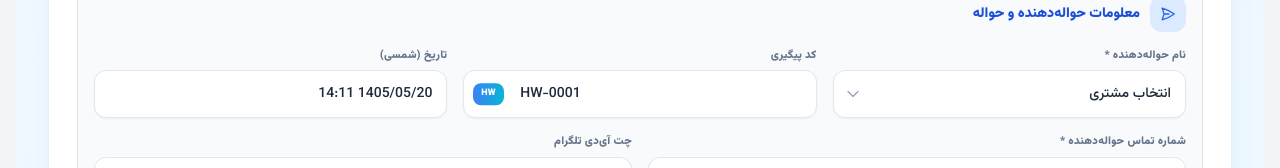
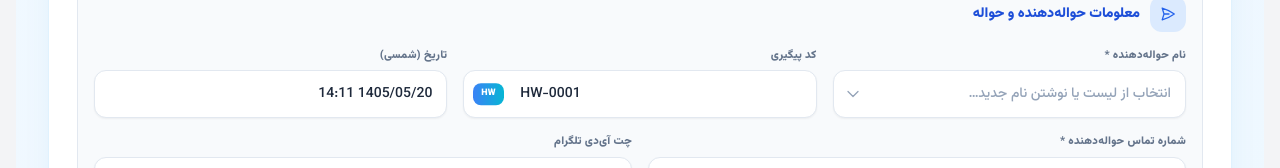
Before and after one commit to nasirahmadrahmati19-hue/exchange-admin, a Next.js app: page /dashboard/hawala in a window 1280 px wide. Shown: the part 572-740 px from the top of the page. Built offline with nearby package versions, Linux system fonts and the light colour scheme; sample sign-in values are in the browser's storage; a small style sheet from the web is missing.

Commit message:
Refactor comments and customer update logic
Removed comments indicating the functionality of tabs and streamlined customer updates during various operations.

```diff
--- a/app/dashboard/hawala/page.tsx
+++ b/app/dashboard/hawala/page.tsx
@@ -339,7 +339,6 @@ export default function HawalaPage() {
   const [hawalas, setHawalas] = useState<Hawala[]>([]);
   const [lastNames, setLastNames] = useState<LastNames>({ senderName: "", receiverName: "" });
 
-  // ✅ سه تب: new، current، history
   const [activeTab, setActiveTab] = useState<"new" | "current" | "history">("new");
   const [form, setForm] = useState<FormState>(emptyForm);
   const [errors, setErrors] = useState<FormErrors>({});
@@ -451,7 +450,6 @@ export default function HawalaPage() {
     return values.some(v => String(v ?? "").includes(raw));
   };
 
-  // ✅ تب حواله‌های جاری: فقط pending و sent
   const currentHawalas = useMemo(() => {
     try {
       let filtered = hawalas.filter(item => item.status === "pending" || item.status === "sent");
@@ -461,7 +459,6 @@ export default function HawalaPage() {
     } catch { return []; }
   }, [hawalas, nameSearch, amountSearch, sortOrder]);
 
-  // ✅ تب تاریخچه: فقط paid و cancelled
   const historyHawalas = useMemo(() => {
     try {
       let filtered = hawalas.filter(item => item.status === "paid" || item.status === "cancelled");
@@ -512,12 +509,7 @@ export default function HawalaPage() {
       const nowDate = new Date();
       const senderName = form.senderName.trim();
       const receiverName = form.receiverName.trim();
-      if (senderName && !customers.some(c => c.name === senderName)) {
-        setCustomers(prev => [...prev, { id: generateId(), name: senderName, phone: form.senderPhone, tazkira: "", address: "", note: "", telegram: form.senderTelegram, registeredAt: new Date().toISOString(), balances: { AFN: 0, USD: 0, EUR: 0, IRR: 0, PKR: 0 } }]);
-      }
-      if (receiverName && !customers.some(c => c.name === receiverName)) {
-        setCustomers(prev => [...prev, { id: generateId(), name: receiverName, phone: form.receiverPhone, tazkira: form.receiverTazkira, address: form.receiverAddress, note: "", telegram: "", registeredAt: new Date().toISOString(), balances: { AFN: 0, USD: 0, EUR: 0, IRR: 0, PKR: 0 } }]);
-      }
+
       let rateLabel = "";
       const txRate = rateMode === "same" ? 1 : rateValue;
       if (rateMode === "same") rateLabel = "بدون تبدیل";
@@ -536,14 +528,19 @@ export default function HawalaPage() {
         receiverName, receiverTazkira: form.receiverTazkira, receiverPhone: form.receiverPhone,
         receiverAddress: form.receiverAddress, status: "pending" as HawalaStatus
       };
+
+      // ✅ فقط اگر حواله‌دهنده در لیست مشتریان موجود باشد، موجودی به‌روز می‌شود
+      if (customers.some(c => c.name === senderName)) {
         setCustomers(prev => applyBalanceChanges(prev, getBalanceChangesForHawala(newHawala, "register")));
+      }
+
       setHawalas(prev => [newHawala, ...prev]);
       setLastNames({ senderName, receiverName });
       setForm(emptyForm);
       setErrors({});
       setPreviewOpen(false);
       setActiveTab("current");
-      showToast("حواله با موفقیت ثبت شد و موجودی حساب به‌روز شد.");
+      showToast("حواله با موفقیت ثبت شد.");
     } catch (err) {
       console.error("Register error:", err);
       showToast("خطا در ثبت حواله");
@@ -556,14 +553,12 @@ export default function HawalaPage() {
     setOpenMenuId(openMenuId === id ? null : id);
   };
 
-  // ✅ ارسال: pending → sent (در تب جاری می‌ماند)
   const markAsSent = (item: Hawala) => {
     setHawalas(prev => prev.map(h => h.id === item.id ? { ...h, status: "sent" as HawalaStatus } : h));
     setOpenMenuId(null);
     showToast("وضعیت حواله به ارسال‌شده تغییر کرد.");
   };
 
-  // ✅ تسویه: → paid (به تاریخچه منتقل می‌شود)
   const openSettlement = (item: Hawala) => {
     setSettleTarget(item);
     setPaidAmount(String(item.finalAmount));
@@ -578,7 +573,10 @@ export default function HawalaPage() {
     if (!Number.isFinite(amountPaid) || amountPaid <= 0) { showToast("مبلغ پرداخت‌شده معتبر نیست."); return; }
     try {
       const paidHawala = { ...settleTarget, status: "paid" as HawalaStatus };
+      // ✅ فقط اگر گیرنده در لیست مشتریان موجود باشد، موجودی به‌روز می‌شود
+      if (customers.some(c => c.name === settleTarget.receiverName)) {
         setCustomers(prev => applyBalanceChanges(prev, getBalanceChangesForHawala(paidHawala, "settle")));
+      }
       setHawalas(prev => prev.map(item => item.id === settleTarget.id ? { ...item, status: "paid" as HawalaStatus, paidAt: new Date().toISOString(), paidBy, paidAmount: amountPaid } : item));
       setSettleTarget(null);
       showToast("حواله تسویه شد و به تاریخچه منتقل شد.");
@@ -588,7 +586,6 @@ export default function HawalaPage() {
     }
   };
 
-  // ✅ ابطال: → cancelled (به تاریخچه منتقل می‌شود)
   const openCancel = (item: Hawala) => {
     setCancelTarget(item);
     setCancelReason("");
@@ -599,7 +596,9 @@ export default function HawalaPage() {
     if (!cancelTarget) return;
     if (!cancelReason.trim()) { showToast("دلیل لغو حواله را بنویسید."); return; }
     try {
+      if (customers.some(c => c.name === cancelTarget.senderName)) {
         setCustomers(prev => applyBalanceChanges(prev, getBalanceChangesForHawala(cancelTarget, "cancel")));
+      }
       setHawalas(prev => prev.map(item => item.id === cancelTarget.id ? { ...item, status: "cancelled" as HawalaStatus, cancelReason } : item));
       setCancelTarget(null);
       showToast("حواله ابطال شد و به تاریخچه منتقل شد.");
@@ -609,27 +608,33 @@ export default function HawalaPage() {
     }
   };
 
-  // ✅ برگرداندن به ارسال (از تاریخچه به جاری)
   const restoreToSent = (item: Hawala) => {
     setHawalas(prev => prev.map(h => h.id === item.id ? { ...h, status: "sent" as HawalaStatus, paidAt: undefined, paidBy: undefined, paidAmount: undefined, cancelReason: undefined } : h));
     setOpenMenuId(null);
     showToast("حواله به وضعیت ارسال‌شده برگشت و به تب جاری منتقل شد.");
   };
 
-  // ✅ حذف کامل حواله
   const deleteHawala = (item: Hawala) => {
     setOpenMenuId(null);
     const msg = `آیا از حذف کامل حواله ${item.number} مطمئن هستید؟\n\nاین عملیات قابل بازگشت نیست و حواله از سیستم پاک می‌شود.`;
     if (!window.confirm(msg)) return;
     try {
       if (item.status === "pending" || item.status === "sent") {
+        if (customers.some(c => c.name === item.senderName)) {
           setCustomers(prev => applyBalanceChanges(prev, [{ customerName: item.senderName, currency: item.currencyFrom, amount: item.amountFrom }]));
         }
+      }
       if (item.status === "paid") {
+        if (customers.some(c => c.name === item.senderName)) {
           setCustomers(prev => applyBalanceChanges(prev, [
             { customerName: item.senderName, currency: item.currencyFrom, amount: item.amountFrom },
+          ]));
+        }
+        if (customers.some(c => c.name === item.receiverName)) {
+          setCustomers(prev => applyBalanceChanges(prev, [
             { customerName: item.receiverName, currency: item.currencyTo, amount: -item.finalAmount },
           ]));
+        }
       }
       setHawalas(prev => prev.filter(h => h.id !== item.id));
       showToast(`حواله ${item.number} حذف شد.`);
@@ -701,7 +706,6 @@ export default function HawalaPage() {
     <span className={`inline-flex items-center gap-1.5 rounded-full px-3 py-1.5 text-xs font-black ${cls}`}>{check && <Ic n="check" className="h-3.5 w-3.5" />}{txt}</span>
   );
 
-  // ✅ کامپوننت dropdown منو - بر اساس تب و وضعیت
   const ActionMenu = ({ item, isInHistory }: { item: Hawala; isInHistory: boolean }) => {
     const isOpen = openMenuId === item.id;
     const isPending = item.status === "pending";
@@ -724,77 +728,45 @@ export default function HawalaPage() {
 
         {isOpen && (
           <div className={`hw-menu absolute left-0 top-full z-20 mt-1.5 w-44 overflow-hidden rounded-xl border shadow-xl ${dk ? "border-slate-600 bg-slate-800" : "border-slate-200 bg-white"}`}>
-            {/* تب جاری */}
             {!isInHistory && (
               <>
                 {isPending && (
-                  <button
-                    onClick={() => markAsSent(item)}
-                    className={`flex w-full items-center gap-2 px-3 py-2.5 text-right text-xs font-bold transition ${dk ? "text-slate-200 hover:bg-blue-400/15 hover:text-blue-300" : "text-slate-700 hover:bg-blue-50 hover:text-blue-600"}`}
-                  >
-                    <Ic n="send" className="h-4 w-4" />
-                    <span>ارسال</span>
+                  <button onClick={() => markAsSent(item)} className={`flex w-full items-center gap-2 px-3 py-2.5 text-right text-xs font-bold transition ${dk ? "text-slate-200 hover:bg-blue-400/15 hover:text-blue-300" : "text-slate-700 hover:bg-blue-50 hover:text-blue-600"}`}>
+                    <Ic n="send" className="h-4 w-4" /><span>ارسال</span>
                   </button>
                 )}
                 {(isPending || isSent) && (
-                  <button
-                    onClick={() => openSettlement(item)}
-                    className={`flex w-full items-center gap-2 px-3 py-2.5 text-right text-xs font-bold transition ${dk ? "text-slate-200 hover:bg-emerald-400/15 hover:text-emerald-300" : "text-slate-700 hover:bg-emerald-50 hover:text-emerald-600"}`}
-                  >
-                    <Ic n="check" className="h-4 w-4" />
-                    <span>تسویه</span>
+                  <button onClick={() => openSettlement(item)} className={`flex w-full items-center gap-2 px-3 py-2.5 text-right text-xs font-bold transition ${dk ? "text-slate-200 hover:bg-emerald-400/15 hover:text-emerald-300" : "text-slate-700 hover:bg-emerald-50 hover:text-emerald-600"}`}>
+                    <Ic n="check" className="h-4 w-4" /><span>تسویه</span>
                   </button>
                 )}
                 {(isPending || isSent) && (
-                  <button
-                    onClick={() => openCancel(item)}
-                    className={`flex w-full items-center gap-2 px-3 py-2.5 text-right text-xs font-bold transition ${dk ? "text-slate-200 hover:bg-amber-400/15 hover:text-amber-300" : "text-slate-700 hover:bg-amber-50 hover:text-amber-600"}`}
-                  >
-                    <Ic n="xCircle" className="h-4 w-4" />
-                    <span>ابطال</span>
+                  <button onClick={() => openCancel(item)} className={`flex w-full items-center gap-2 px-3 py-2.5 text-right text-xs font-bold transition ${dk ? "text-slate-200 hover:bg-amber-400/15 hover:text-amber-300" : "text-slate-700 hover:bg-amber-50 hover:text-amber-600"}`}>
+                    <Ic n="xCircle" className="h-4 w-4" /><span>ابطال</span>
                   </button>
                 )}
                 <div className={`h-px ${dk ? "bg-slate-700" : "bg-slate-100"}`} />
-                <button
-                  onClick={() => deleteHawala(item)}
-                  className={`flex w-full items-center gap-2 px-3 py-2.5 text-right text-xs font-bold transition ${dk ? "text-rose-300 hover:bg-rose-400/15" : "text-rose-600 hover:bg-rose-50"}`}
-                >
-                  <Ic n="trash" className="h-4 w-4" />
-                  <span>حذف</span>
+                <button onClick={() => deleteHawala(item)} className={`flex w-full items-center gap-2 px-3 py-2.5 text-right text-xs font-bold transition ${dk ? "text-rose-300 hover:bg-rose-400/15" : "text-rose-600 hover:bg-rose-50"}`}>
+                  <Ic n="trash" className="h-4 w-4" /><span>حذف</span>
                 </button>
               </>
             )}
 
-            {/* تب تاریخچه */}
             {isInHistory && (
               <>
-                {/* ابطال شده: می‌تواند به ارسال برگردد */}
                 {isCancelled && (
-                  <button
-                    onClick={() => restoreToSent(item)}
-                    className={`flex w-full items-center gap-2 px-3 py-2.5 text-right text-xs font-bold transition ${dk ? "text-slate-200 hover:bg-blue-400/15 hover:text-blue-300" : "text-slate-700 hover:bg-blue-50 hover:text-blue-600"}`}
-                  >
-                    <Ic n="undo" className="h-4 w-4" />
-                    <span>برگشت به ارسال</span>
+                  <button onClick={() => restoreToSent(item)} className={`flex w-full items-center gap-2 px-3 py-2.5 text-right text-xs font-bold transition ${dk ? "text-slate-200 hover:bg-blue-400/15 hover:text-blue-300" : "text-slate-700 hover:bg-blue-50 hover:text-blue-600"}`}>
+                    <Ic n="undo" className="h-4 w-4" /><span>برگشت به ارسال</span>
                   </button>
                 )}
-                {/* تسویه شده: می‌تواند ابطال شود */}
                 {isPaid && (
-                  <button
-                    onClick={() => openCancel(item)}
-                    className={`flex w-full items-center gap-2 px-3 py-2.5 text-right text-xs font-bold transition ${dk ? "text-slate-200 hover:bg-amber-400/15 hover:text-amber-300" : "text-slate-700 hover:bg-amber-50 hover:text-amber-600"}`}
-                  >
-                    <Ic n="xCircle" className="h-4 w-4" />
-                    <span>ابطال</span>
+                  <button onClick={() => openCancel(item)} className={`flex w-full items-center gap-2 px-3 py-2.5 text-right text-xs font-bold transition ${dk ? "text-slate-200 hover:bg-amber-400/15 hover:text-amber-300" : "text-slate-700 hover:bg-amber-50 hover:text-amber-600"}`}>
+                    <Ic n="xCircle" className="h-4 w-4" /><span>ابطال</span>
                   </button>
                 )}
                 <div className={`h-px ${dk ? "bg-slate-700" : "bg-slate-100"}`} />
-                <button
-                  onClick={() => deleteHawala(item)}
-                  className={`flex w-full items-center gap-2 px-3 py-2.5 text-right text-xs font-bold transition ${dk ? "text-rose-300 hover:bg-rose-400/15" : "text-rose-600 hover:bg-rose-50"}`}
-                >
-                  <Ic n="trash" className="h-4 w-4" />
-                  <span>حذف</span>
+                <button onClick={() => deleteHawala(item)} className={`flex w-full items-center gap-2 px-3 py-2.5 text-right text-xs font-bold transition ${dk ? "text-rose-300 hover:bg-rose-400/15" : "text-rose-600 hover:bg-rose-50"}`}>
+                  <Ic n="trash" className="h-4 w-4" /><span>حذف</span>
                 </button>
               </>
             )}
@@ -806,7 +778,6 @@ export default function HawalaPage() {
 
   const errorList = Object.values(errors).filter((msg): msg is string => Boolean(msg));
 
-  // ✅ سه تب
   const tabs = [
     { id: "new" as const, label: "ثبت حواله جدید", icon: "plus" as IconName },
     { id: "current" as const, label: "حواله‌های جاری", icon: "clock" as IconName, count: currentHawalas.length },
@@ -856,7 +827,6 @@ export default function HawalaPage() {
             ))}
           </div>
 
-          {/* ✅ سه تب */}
           <div className={`hw-up flex gap-1.5 md:gap-2 rounded-xl md:rounded-2xl border p-1.5 md:p-2 shadow-sm backdrop-blur ${glassChip}`} style={{ animationDelay: "140ms" }}>
             {tabs.map(tab => (
               <button key={tab.id} onClick={() => setActiveTab(tab.id)} className={`flex flex-1 cursor-pointer items-center justify-center gap-1.5 md:gap-2 rounded-lg md:rounded-xl px-3 md:px-5 py-2.5 md:py-3 text-xs md:text-sm font-black transition-all duration-300 active:scale-[0.97] ${activeTab === tab.id ? `bg-gradient-to-l shadow-lg ${dk ? "from-blue-400 to-cyan-400 text-slate-950" : "from-blue-500 via-cyan-500 to-emerald-500 text-white"}` : dk ? "text-slate-400 hover:bg-slate-700/60 hover:text-slate-100" : "text-slate-500 hover:bg-blue-50 hover:text-slate-800"}`}>
@@ -867,7 +837,6 @@ export default function HawalaPage() {
             ))}
           </div>
 
-          {/* ✅ تب ثبت حواله جدید */}
           {activeTab === "new" && (
             <section className={`hw-up space-y-4 md:space-y-5 p-4 md:p-7 ${uiCard}`}>
               <div className="flex flex-wrap items-center gap-3">
@@ -899,9 +868,11 @@ export default function HawalaPage() {
               <div className={`rounded-2xl border p-4 ${dk ? "border-slate-600 bg-slate-900/50" : "border-slate-200 bg-slate-50"}`}>
                 <div className="flex items-center gap-2.5 mb-4"><span className={`grid h-9 w-9 place-items-center rounded-xl ${dk ? "bg-blue-400/15 text-blue-300" : "bg-blue-100 text-blue-600"}`}><Ic n="send" className="h-4 w-4" /></span><b className={`text-sm font-black ${dk ? "text-blue-300" : "text-blue-700"}`}>معلومات حواله‌دهنده و حواله</b></div>
                 <div className="grid gap-3 md:gap-4 sm:grid-cols-3 mb-4">
+                  {/* ✅ فیلد نام حواله‌دهنده با قابلیت نوشتن آزاد */}
                   {fld("نام حواله‌دهنده *", (
                     <div className="relative">
-                      <select
+                      <input
+                        list="sender-customers-list"
                         value={form.senderName}
                         onChange={e => {
                           const selectedName = e.target.value;
@@ -915,13 +886,14 @@ export default function HawalaPage() {
                             setField("senderTelegram", "");
                           }
                         }}
-                        className={`${uiInput} cursor-pointer appearance-none pl-9 ${errors.senderName ? errInput : ""}`}
-                      >
-                        <option value="">انتخاب مشتری</option>
+                        placeholder="انتخاب از لیست یا نوشتن نام جدید…"
+                        className={`${uiInput} pl-9 ${errors.senderName ? errInput : ""}`}
+                      />
+                      <datalist id="sender-customers-list">
                         {customers.map((c, idx) => (
                           <option key={c.id} value={c.name}>{idx + 1}. {c.name}</option>
                         ))}
-                      </select>
+                      </datalist>
                       <span className={chevPos}><Ic n="chevron" className="h-4 w-4" /></span>
                     </div>
                   ))}
@@ -1036,7 +1008,6 @@ export default function HawalaPage() {
             </section>
           )}
 
-          {/* ✅ تب حواله‌های جاری: فقط pending و sent */}
           {activeTab === "current" && (
             <section className={`hw-up overflow-hidden ${uiCard}`}>
               <div className="flex flex-wrap items-center gap-3 p-4 md:p-5 pb-3 md:pb-4 md:px-7 md:pt-6">
@@ -1098,7 +1069,6 @@ export default function HawalaPage() {
             </section>
           )}
 
-          {/* ✅ تب تاریخچه: فقط paid و cancelled */}
           {activeTab === "history" && (
             <section className={`hw-up overflow-hidden ${uiCard}`}>
               <div className="flex flex-wrap items-center gap-3 p-4 md:p-5 pb-3 md:pb-4 md:px-7 md:pt-6">
```
Lines whose indentation alone changed are shown as unchanged.
